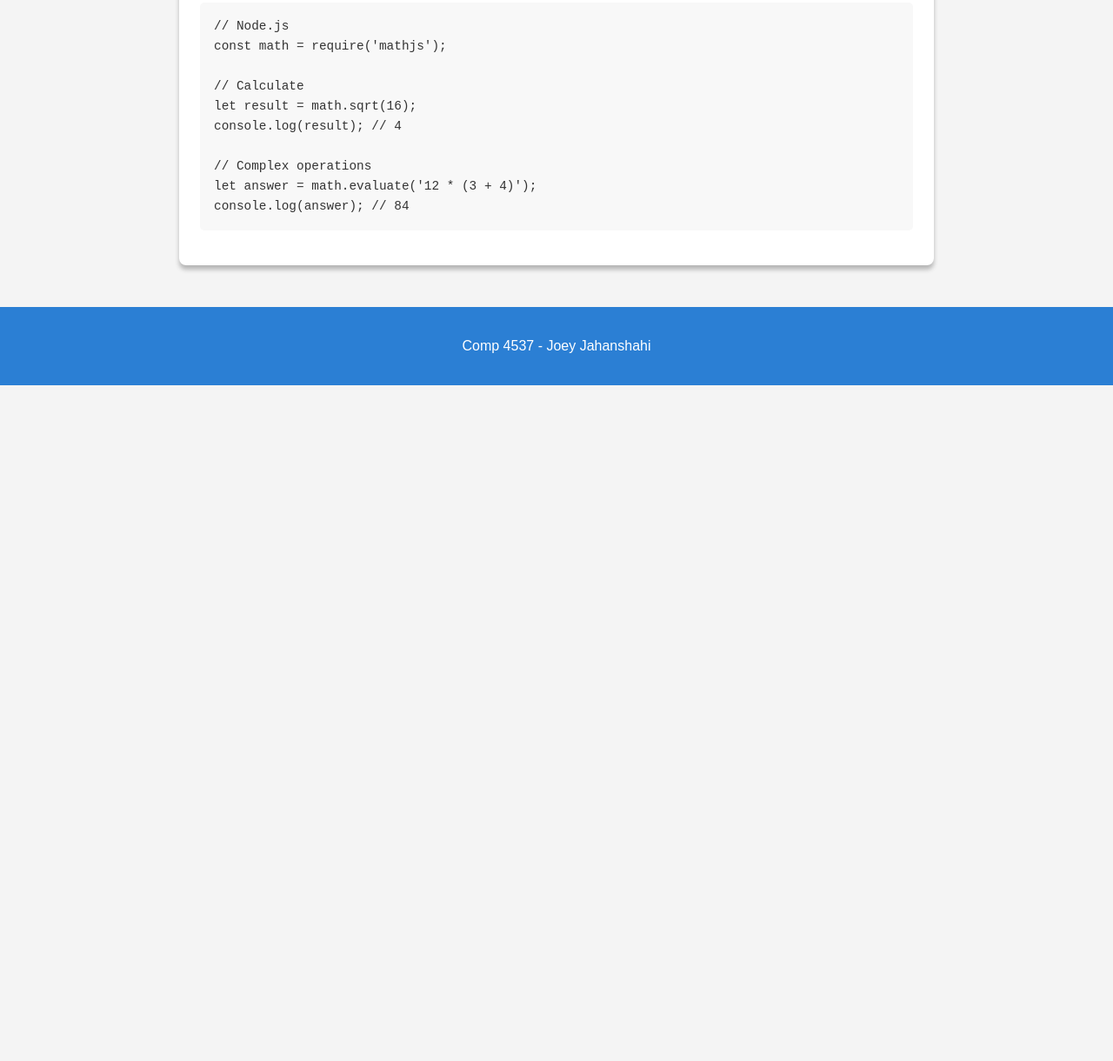
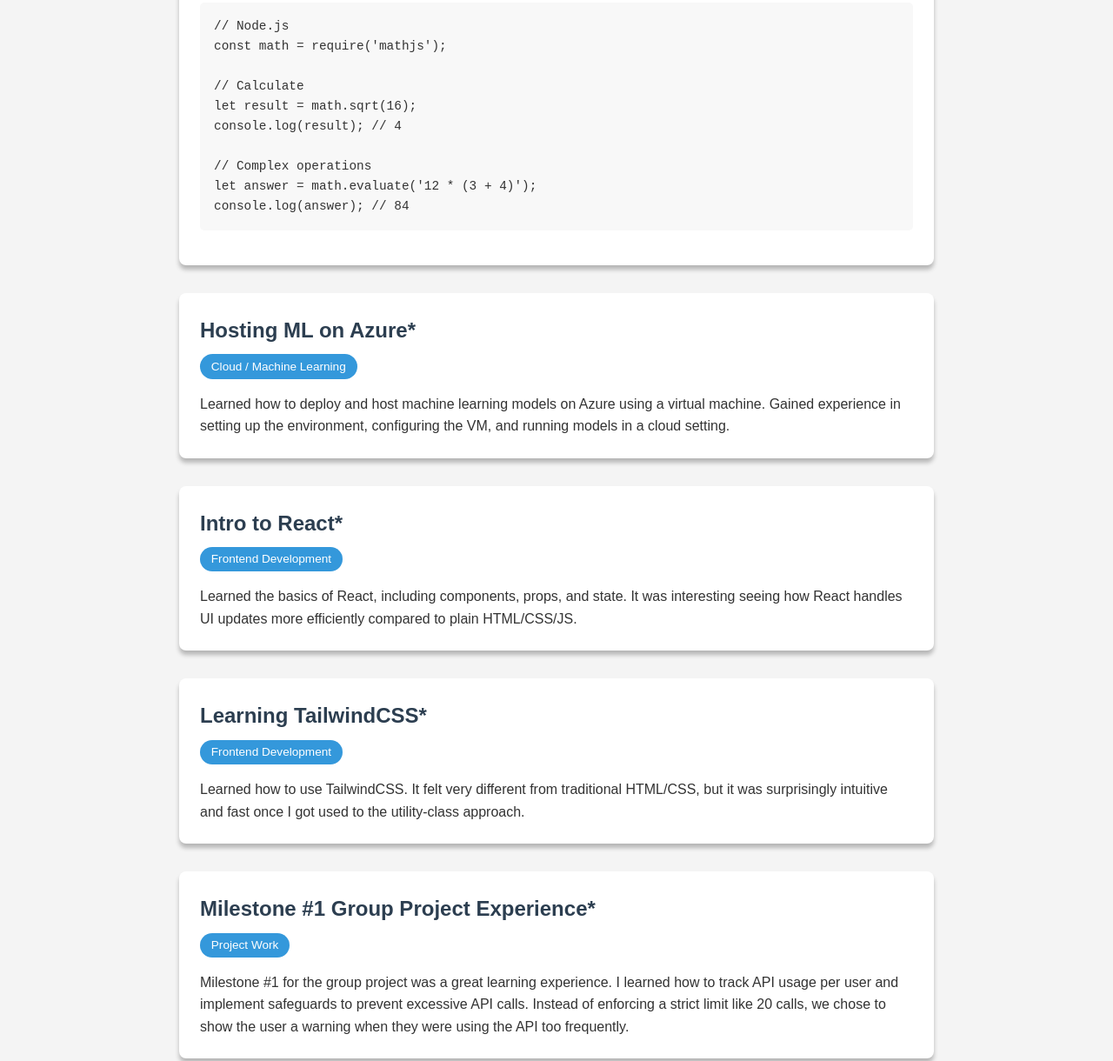
Before and after one commit to JoeyJoey44/Web-Computing-Diary-Book-Part-1, a plain HTML site: page index.html in a window 1280 px wide. Shown: the part 8909-10129 px from the top of the page at 87% size. Before the commit the page ends 9352 px from the top, so only its background shows below. Drawn offline with Linux system fonts and the light colour scheme.

Commit message:
blah blah blah

```diff
--- a/notes.json
+++ b/notes.json
@@ -243,5 +243,38 @@
     "category": "NodeJS",
     "body": "Importing and using the math.js library for advanced math operations",
     "code": "// Node.js\nconst math = require('mathjs');\n\n// Calculate\nlet result = math.sqrt(16);\nconsole.log(result); // 4\n\n// Complex operations\nlet answer = math.evaluate('12 * (3 + 4)');\nconsole.log(answer); // 84"
+  },
+
+
+  {
+    "id": 36,
+    "title": "Hosting ML on Azure*",
+    "category": "Cloud / Machine Learning",
+    "body": "Learned how to deploy and host machine learning models on Azure using a virtual machine. Gained experience in setting up the environment, configuring the VM, and running models in a cloud setting.",
+    "code": ""
+  },
+  {
+    "id": 37,
+    "title": "Intro to React*",
+    "category": "Frontend Development",
+    "body": "Learned the basics of React, including components, props, and state. It was interesting seeing how React handles UI updates more efficiently compared to plain HTML/CSS/JS.",
+    "code": ""
+  },
+  {
+    "id": 38,
+    "title": "Learning TailwindCSS*",
+    "category": "Frontend Development",
+    "body": "Learned how to use TailwindCSS. It felt very different from traditional HTML/CSS, but it was surprisingly intuitive and fast once I got used to the utility-class approach.",
+    "code": ""
+  },
+  {
+    "id": 39,
+    "title": "Milestone #1 Group Project Experience*",
+    "category": "Project Work",
+    "body": "Milestone #1 for the group project was a great learning experience. I learned how to track API usage per user and implement safeguards to prevent excessive API calls. Instead of enforcing a strict limit like 20 calls, we chose to show the user a warning when they were using the API too frequently.",
+    "code": ""
   }
+
+
+
 ]
```
Also changed, not shown: index.html (+1 -4 lines).
